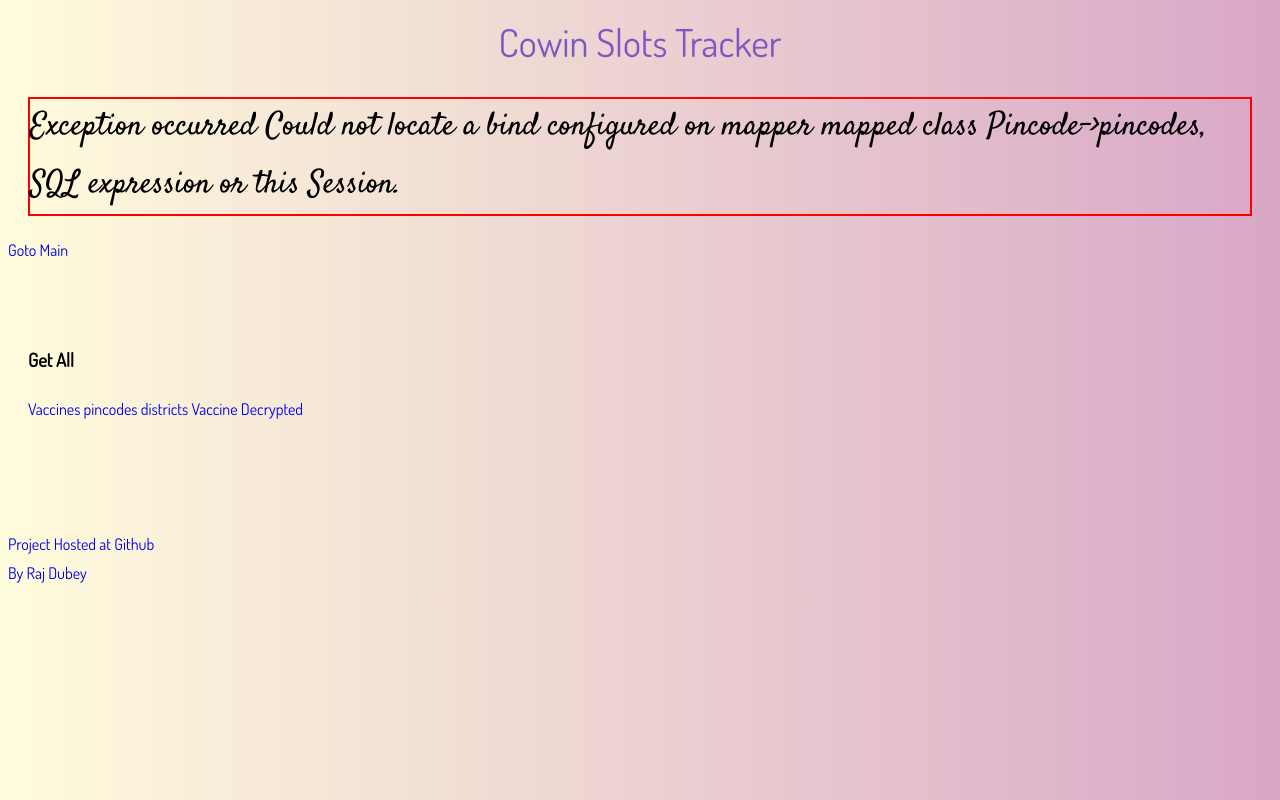
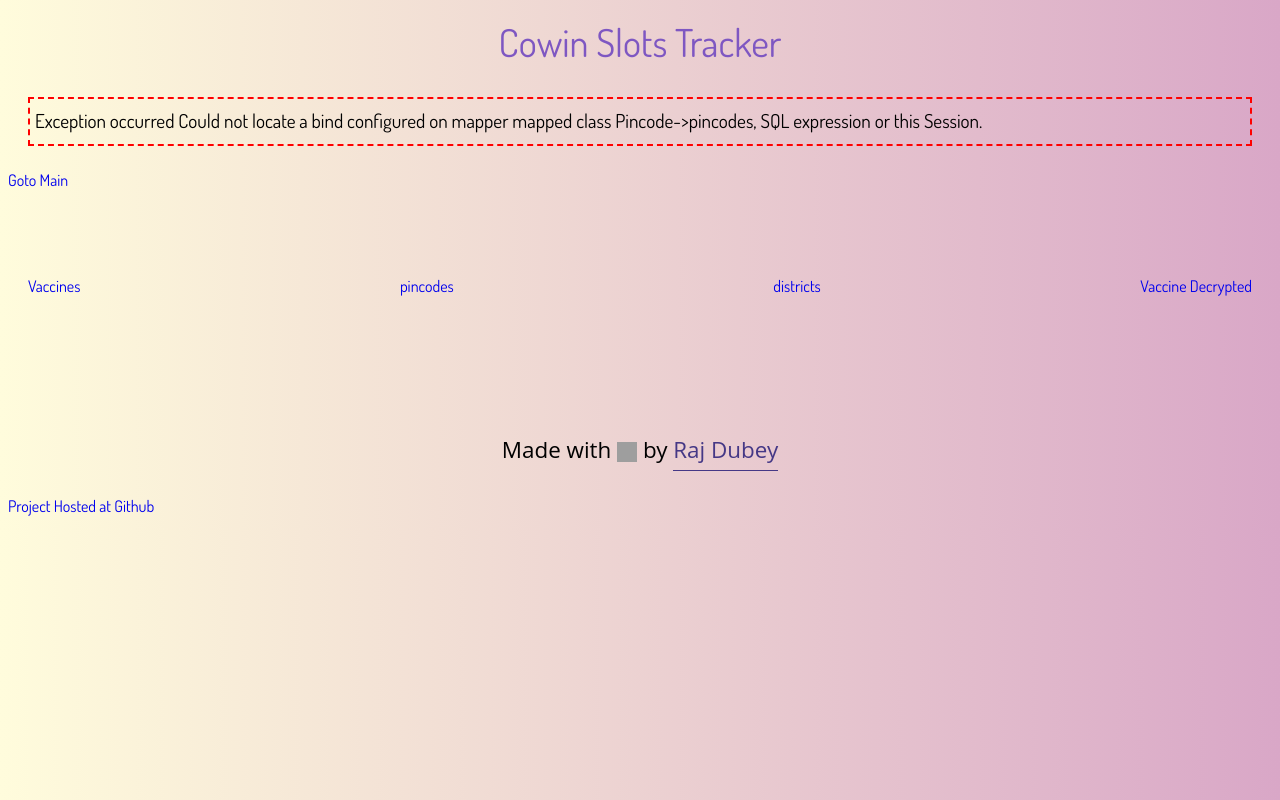
Before and after one commit to authoritydmc/cowin_api_send_email, a Flask app: page /pincodes in a window 1280 px wide. Run offline with Flask 2, Linux system fonts and the light colour scheme; parts of the project's set-up code (start-up, migrations or seed data) failed here and were passed over; some libraries are stand-ins or nearby versions; grey boxes are pictures that could not be loaded.

Commit message:
minor ui fix

```diff
--- a/cowin_get_email/routes/route1.py
+++ b/cowin_get_email/routes/route1.py
@@ -4,9 +4,13 @@
 from cowin_get_email.databases import database
 from cowin_get_email.utility import api,validator,send_email
 import json
+from config import  checkENV
 
 bp = Blueprint('route1', __name__)
 print("Calling Routes")
+local=False
+if checkENV()=="LOCAL":
+    local=True
 
 
 @bp.route('/')
@@ -17,7 +21,7 @@
     data['states'] = api.getStates()
 
 
-    return render_template('base.html', data=data)
+    return render_template('base.html', data=data,local=local)
 
 
 @bp.route('/addUser', methods=['POST', 'GET'])
@@ -73,16 +77,16 @@
             send_email.sendWelcomeEmail(datas['name'],datas['email'],datas['selectby'],datas['pincode'],datas['dist_name'])
 
             info='Thank you for Registering. Please Check your email Inbox [make sure to check SPAM folder too]'
-        return render_template('info.html',info=info)
+        return render_template('info.html',info=info,local=local)
     else:
-       return  render_template('info.html',info=json.dumps(msg))
+       return  render_template('info.html',info=json.dumps(msg),local=local)
 
 
 @bp.route('/pincodes')
 def pincodes():
 
     res,_=database.getAllPincode()
-    return  render_template('info.html',info=str(res))
+    return  render_template('info.html',info=str(res),local=local)
 
 
 @bp.route('/vaccines')
@@ -92,7 +96,7 @@
     res,_=database.getAllVaccines(shdDecrypt)
 
 
-    return  render_template('info.html',info=str(res))
+    return  render_template('info.html',info=str(res),local=local)
 
 
 
@@ -105,7 +109,7 @@
 
         res,_=database.getVaccineByPincode(pincode)
 
-        return  render_template('info.html',info=str(res))
+        return  render_template('info.html',info=str(res),local=local)
 
     else:
         return "Expected get Parameter pincode "
@@ -125,15 +129,4 @@
 
         res,_=database.getAllDistricts()
 
-    return  render_template('info.html',info=str(res))
-
-
-
-@bp.route('/dpd')
-def addDumD():
-
-    database.addDistrict(dist_id=123,dist_name='Dummy A',track=True)
-    database.addDistrict(dist_id=242,dist_name='Dummy B',track=False)
-
-    database.addDistrict(dist_id=789,dist_name='Dummy C',track=True)
-    return 'Dummy districts added to'
+    return  render_template('info.html',info=str(res),local=local)
--- a/cowin_get_email/static/main.css
+++ b/cowin_get_email/static/main.css
@@ -45,15 +45,18 @@
 
 #info{
     font-size:3em;
-    font-family: 'Satisfy', cursive;
-    font-size:2em;
+    font-family: 'Dosis', cursive;
+    font-size:1.2em;
     margin:20px 20px;
-    border:2px solid red;
+    border:2px dashed red;
+    padding:5px;
 }
 
 .links
 {
     margin:20px;
+    display:flex;
+    justify-content: space-between;
 }
 a
 {
--- a/cowin_get_email/templates/info.html
+++ b/cowin_get_email/templates/info.html
@@ -25,24 +25,29 @@
   <br>
   <br>
   <br>
+  {% if local==true %}
   <div class='links'>
-    <h3> Get All </h3>
+
     <a href='/vaccines'> Vaccines</a>
     <a href='/pincodes'>pincodes</a>
     <a href='/districts'>districts</a>
     <a href='/vaccines?decrypted=true'>Vaccine Decrypted</a>
 
-
+{%endif%}
 
 </div>
 <br><br>
 
   <br>
 
-    <a href='https://github.com/authoritydmc/cowin_api_send_email'>Project Hosted at Github</a>
-    <footer>
-        <a href='https://github.com/authoritydmc'> <span>By Raj Dubey </span></a>
-    </footer>
+  <p class="footer-heart" style="font-size: 1.4em;">
+    Made with <g-emoji class="g-emoji" alias="heart" fallback-src="https://github.githubassets.com/images/icons/emoji/unicode/2764.png">
+  <img class="emoji" alt="heart" height="20" width="20" src="https://github.githubassets.com/images/icons/emoji/unicode/2764.png"></g-emoji> by <a href="https://github.com/authoritydmc">Raj Dubey</a>
+  </p>
+
+
+  <a href='https://github.com/authoritydmc/cowin_api_send_email'>Project Hosted at Github</a>
+
     <script type="text/javascript" src="{{ url_for('static', filename='main.js') }}"></script>
 
 </body>
```
Also changed, not shown: cowin_get_email/templates/base.html (+8 -10 lines).
